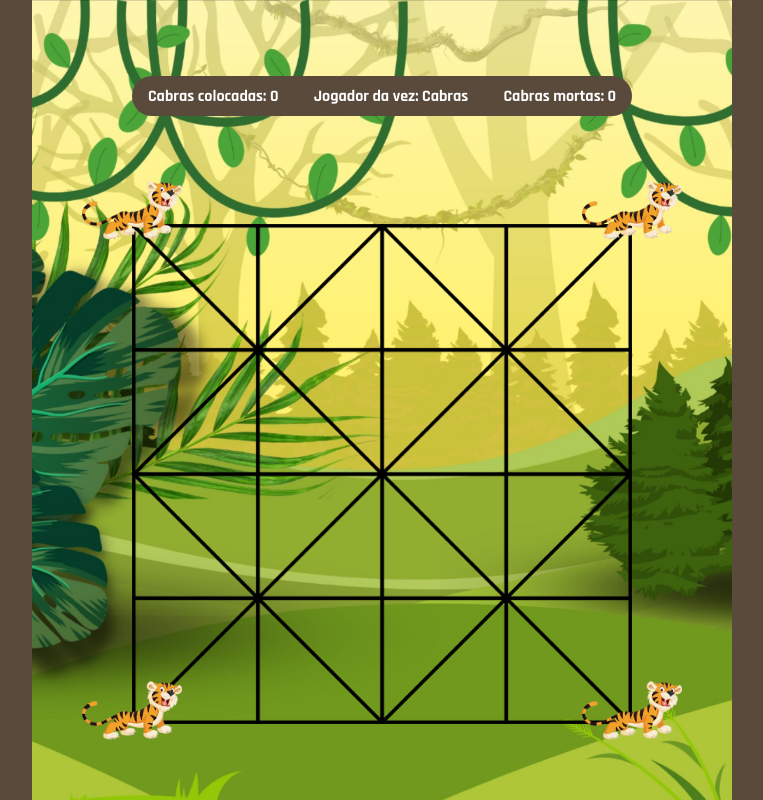
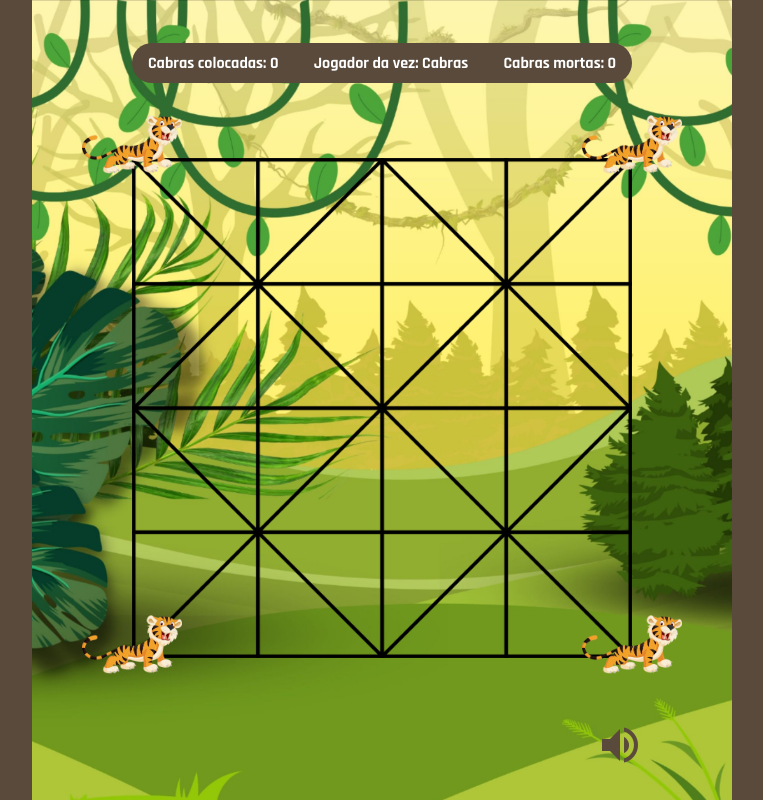
Before and after one commit to Alejandrodsp/Tigres-e-Cabras, an Angular app: page / in a window 1280 px wide. Both pictures are taken after a click on the element 544 px from the left and 592 px from the top of the page. Shown: the whole page, without its empty margins (258-1021 px from the left). Built offline with nearby package versions, Linux system fonts and the light colour scheme.

Commit message:
Adicionado musica de fundo

```diff
--- a/package.json
+++ b/package.json
@@ -11,10 +11,12 @@
   "private": true,
   "dependencies": {
     "@angular/animations": "~13.1.0",
+    "@angular/cdk": "^13.3.9",
     "@angular/common": "~13.1.0",
     "@angular/compiler": "~13.1.0",
     "@angular/core": "~13.1.0",
     "@angular/forms": "~13.1.0",
+    "@angular/material": "^13.3.9",
     "@angular/platform-browser": "~13.1.0",
     "@angular/platform-browser-dynamic": "~13.1.0",
     "@angular/router": "~13.1.0",
--- a/src/app/app.component.html
+++ b/src/app/app.component.html
@@ -26,5 +26,8 @@
         </div>
       </div>
     </div>
+    <div class="container-btn-mute">
+        <mat-icon (click)="mutarMusica()">{{this.backgroundMusic.muted ? 'volume_off' : 'volume_up'}}</mat-icon>
+    </div>
   </div>
 </div>
--- a/src/app/app.component.scss
+++ b/src/app/app.component.scss
@@ -134,5 +134,22 @@
       }
     }
 
+    .container-btn-mute {
+      display: flex;
+      justify-content: flex-end;
+      width: 500px;
+
+      .mat-icon {
+        scale: 2;
+        color: var(--cor5);
+        cursor: pointer;
+        transition: transform 0.3s ease-in-out;
+      }
+
+      .mat-icon:hover {
+        scale: 2.2;
+      }
+    }
+
   }
 }
--- a/src/app/app.component.ts
+++ b/src/app/app.component.ts
@@ -1,11 +1,11 @@
-import { Component } from '@angular/core';
+import { Component, OnInit } from '@angular/core';
 
 @Component({
   selector: 'app-root',
   templateUrl: './app.component.html',
   styleUrls: ['./app.component.scss']
 })
-export class AppComponent {
+export class AppComponent implements OnInit {
   tabuleiro: (null | 'goat' | 'tiger')[][] = [
     ['tiger', null, null, null, 'tiger'],
     [null, null, null, null, null],
@@ -18,11 +18,19 @@ export class AppComponent {
   pecaSelecionada: (null | [number, number]) = null;
   cabrasTabuleiro = 0;
   cabrasMortas = 0;
+  backgroundMusic = new Audio();
 
   constructor() {}
 
+  ngOnInit() {
+    this.backgroundMusic.src = '../assets/background-music.mp3';
+    this.backgroundMusic.load();
+  }
+
+
   selecionarModoJogo(modo: 'goat' | 'tiger') {
     this.jogador = modo;
+    this.backgroundMusic.play();
   }
 
   realizarJogada(rowIndex: number, colIndex: number) {
@@ -78,4 +86,8 @@ export class AppComponent {
   distanciaEuclidiana(x1: number, y1: number, x2: number, y2: number) {
     return Math.floor(Math.sqrt(Math.pow(x2 - x1, 2) + Math.pow(y2 - y1, 2)));
   }
+
+  mutarMusica() {
+    this.backgroundMusic.muted ? this.backgroundMusic.muted = false : this.backgroundMusic.muted = true;
+  }
 }
--- a/src/index.html
+++ b/src/index.html
@@ -6,6 +6,9 @@
   <base href="/">
   <meta name="viewport" content="width=device-width, initial-scale=1">
   <link rel="icon" type="image/x-icon" href="favicon.ico">
+  <link rel="preconnect" href="https://fonts.gstatic.com">
+  <link href="https://fonts.googleapis.com/css2?family=Roboto:wght@300;400;500&display=swap" rel="stylesheet">
+  <link href="https://fonts.googleapis.com/icon?family=Material+Icons" rel="stylesheet">
 </head>
 <body>
   <app-root></app-root>
--- a/src/styles.scss
+++ b/src/styles.scss
@@ -1,3 +1,38 @@
+
+// Custom Theming for Angular Material
+// For more information: https://material.angular.io/guide/theming
+@use '@angular/material' as mat;
+// Plus imports for other components in your app.
+
+// Include the common styles for Angular Material. We include this here so that you only
+// have to load a single css file for Angular Material in your app.
+// Be sure that you only ever include this mixin once!
+@include mat.core();
+
+// Define the palettes for your theme using the Material Design palettes available in palette.scss
+// (imported above). For each palette, you can optionally specify a default, lighter, and darker
+// hue. Available color palettes: https://material.io/design/color/
+$tigres-e-cabras-primary: mat.define-palette(mat.$indigo-palette);
+$tigres-e-cabras-accent: mat.define-palette(mat.$pink-palette, A200, A100, A400);
+
+// The warn palette is optional (defaults to red).
+$tigres-e-cabras-warn: mat.define-palette(mat.$red-palette);
+
+// Create the theme object. A theme consists of configurations for individual
+// theming systems such as "color" or "typography".
+$tigres-e-cabras-theme: mat.define-light-theme((
+  color: (
+    primary: $tigres-e-cabras-primary,
+    accent: $tigres-e-cabras-accent,
+    warn: $tigres-e-cabras-warn,
+  )
+));
+
+// Include theme styles for core and each component used in your app.
+// Alternatively, you can import and @include the theme mixins for each component
+// that you are using.
+@include mat.all-component-themes($tigres-e-cabras-theme);
+
 /* You can add global styles to this file, and also import other style files */
 body {
     margin: 0;
@@ -10,3 +45,5 @@ body {
     --cor4: #D9D48F;
     --cor5: #594A3C;
   }
+html, body { height: 100%; }
+body { margin: 0; font-family: Roboto, "Helvetica Neue", sans-serif; }
```
Also changed, not shown: src/app/app.module.ts (+5 -2 lines), 2 other files (tests, documents, lock files or other folders).
